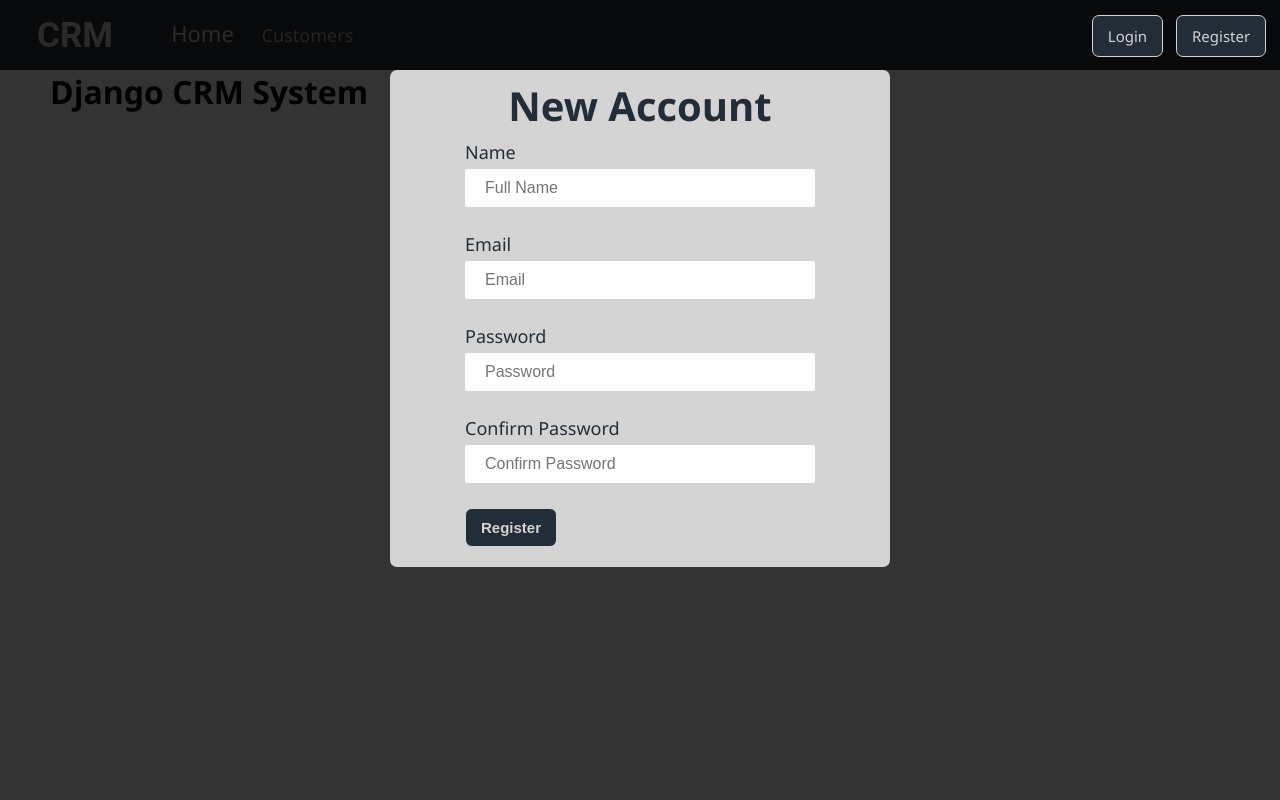
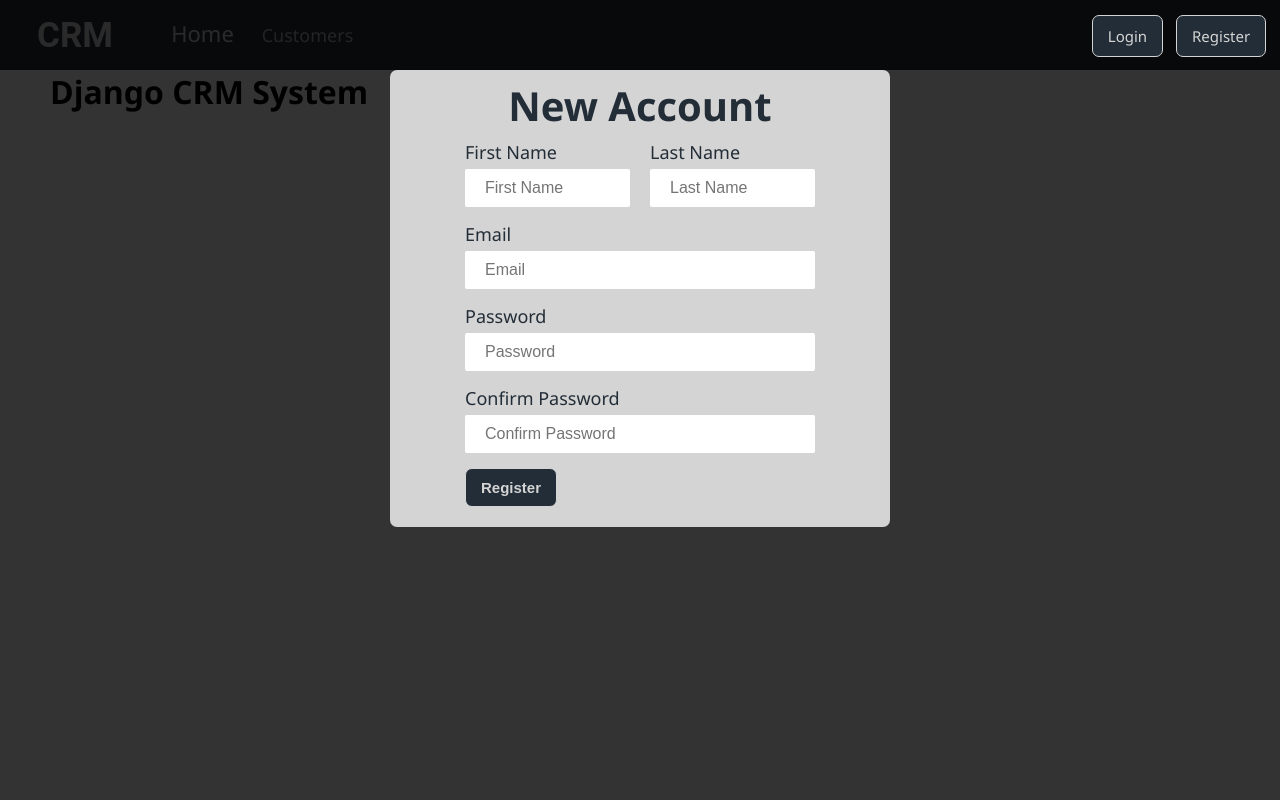
Before and after one commit to EngHassanAshraf/django-crm, a Django app: page /register/ in a window 1280 px wide. Run offline with Django 5.2, Linux system fonts and the light colour scheme.

Commit message:
Create register form template and forms.py file

```diff
--- a/assets/css/style.css
+++ b/assets/css/style.css
@@ -1,8 +1,8 @@
-.container{
+.container {
     padding: 0px 50px;
 }
 
-.form-container{
+.form-container {
 
     background-color: var(--light-color);
     border-radius: 7px;
@@ -22,7 +22,7 @@
     overflow-y: auto;
 }
 
-.form-container .form-head{
+.form-container .form-head {
     font-size: 40px;
     color: var(--primary-color);
     height: 70px;
@@ -32,27 +32,38 @@
     align-items: center;
 }
 
-.form-container .form{
+.form-container .form {
     flex: 1;
     width: 350px;
 }
 
-.form-container .form .form-control{
+.form-container .form .form-control {
     display: flex;
     flex-direction: column;
-    margin-bottom: 20px;
+    margin-bottom: 10px;
 }
 
-.form-container .form .form-control label{
+.form-container .form .form-control label {
     font-size: 18px;
     font-weight: 500;
     color: var(--primary-color);
 }
 
-.form-container .form .form-control input{
+.form-container .form .form-control input {
     margin: 5px 0;
 }
 
-.form-container .form .form-submit{
+.form-container .form .form-submit {
     font-weight: 700;
 }
+
+.register-form .names {
+    display: flex;
+    justify-content: space-between;
+    align-items: center;
+}
+
+.register-form .names .first_name,
+.register-form .names .last_name {
+    width: 165px;
+}
--- a/templates/components/register.html
+++ b/templates/components/register.html
@@ -4,12 +4,22 @@
     <form class="form register-form" action="" method="POST">
         {% csrf_token %}
 
-        <div class="form-control">
-            <label for="id_full_name">
-                Name
-            </label>
-            <input class="form-input" id="id_full_name" type="text" name="full_name" placeholder="Full Name" autocomplete="off"
-                required>
+        <div class="names">
+
+            <div class="form-control first_name">
+                <label for="id_first_name">
+                    First Name
+                </label>
+                <input class="form-input" id="id_first_name" type="text" name="first_name" placeholder="First Name"
+                    autocomplete="off" required>
+            </div>
+            <div class="form-control last_name">
+                <label for="id_last_name">
+                    Last Name
+                </label>
+                <input class="form-input" id="id_last_name" type="text" name="last_name" placeholder="Last Name"
+                    autocomplete="off" required>
+            </div>
         </div>
 
         <div class="form-control">
--- a/website/views.py
+++ b/website/views.py
@@ -25,7 +25,7 @@ def home(request):
         return redirect("home")
 
     if request.method == "POST":
-        if "regsiter" in request.path:
+        if "register" in request.path:
             register_logic(request)
             return redirect("home")
         else:
```
Also changed, not shown: website/forms.py (added, +32 -0 lines).
